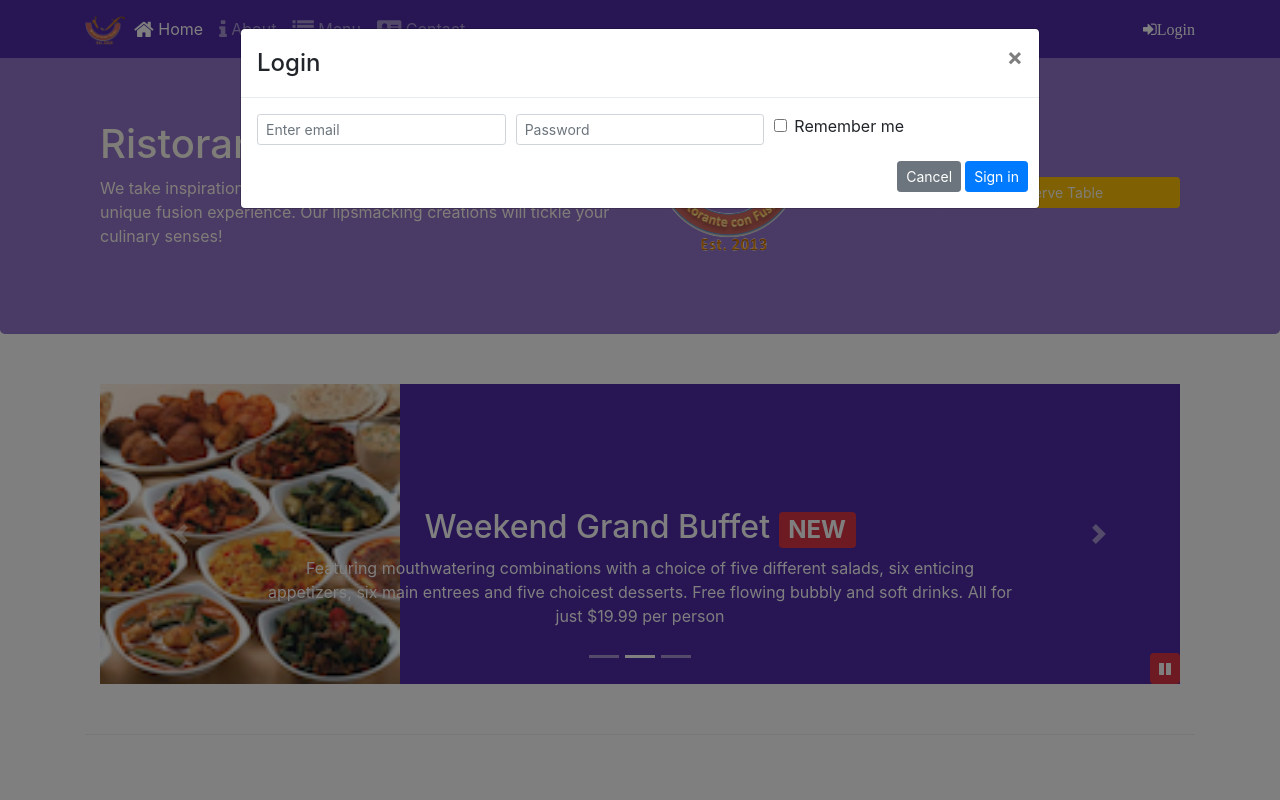
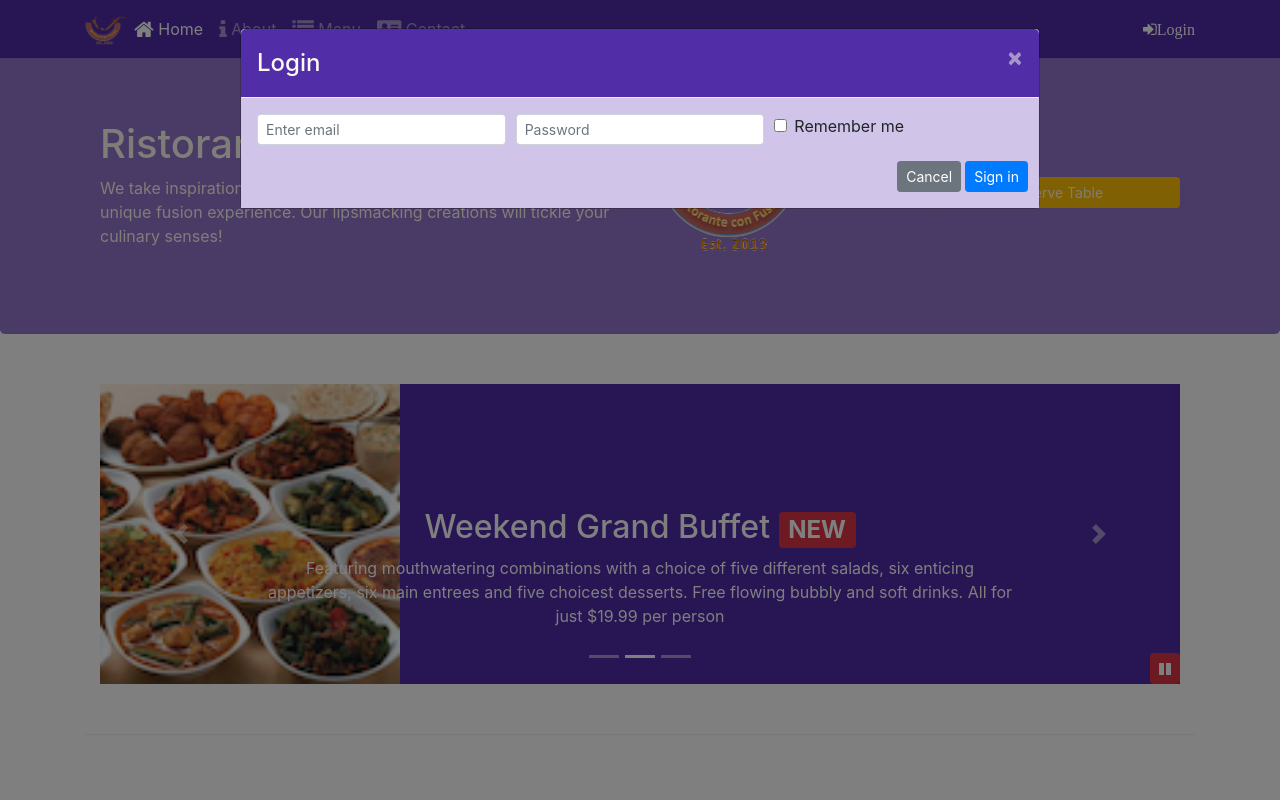
Before and after one commit to YutianZ/Bootstrap, a website: page index.html in a window 1280 px wide. Both pictures are taken after a click on the link "Login". Shown: the top 800 px of the page. Drawn offline with nearby package versions, Linux system fonts and the light colour scheme.

Commit message:
Assignment4

```diff
--- a/css/styles.scss
+++ b/css/styles.scss
@@ -73,3 +73,16 @@ body{
     position: absolute;
     bottom: 0px;
 }
+
+.modal{
+	.modal-header {
+		background-color: $background-dark;
+		color:floralwhite;
+		button {
+			color: floralwhite;
+		}
+	}
+	.modal-body {
+		background-color: $background-pale;
+	}
+}
--- a/index.html
+++ b/index.html
@@ -29,7 +29,7 @@
                       <li class="nav-item"><a class="nav-link" href="./contactus.html"><span class="fa fa-address-card fa-lg"></span> Contact</a></li>
                   </ul>
                   <span class="navbar-text">
-                    <a data-toggle="modal" data-target="#loginModal">
+                    <a id="loginButton">
                       <span class="fa fa-sign-in">Login</span>
                     </a>
                   </span>
@@ -87,7 +87,7 @@
                     <img src="img/logo.png" class="img-fluid">
                 </div>
                 <div class="col-12 col-sm align-self-center">
-                    <a data-toggle="modal" data-target="#formModal" class="btn btn-sm btn-warning btn-block">Reserve Table</a>
+                    <a id="reserveButton" class="btn btn-sm btn-warning btn-block">Reserve Table</a>
                 </div>
             </div>
         </div>
@@ -331,6 +331,7 @@
                }
            });
     </script>
+    <script src="js/assignment4.js"></script>
 </body>
 
 </html>
--- /dev/null
+++ b/js/assignment4.js
@@ -0,0 +1,7 @@
+$("#loginButton").click(function(){
+  $("#loginModal").modal("show");
+});
+
+$("#reserveButton").click(function(){
+  $("#formModal").modal("show");
+});
```
Also changed, not shown: css/styles.css.
